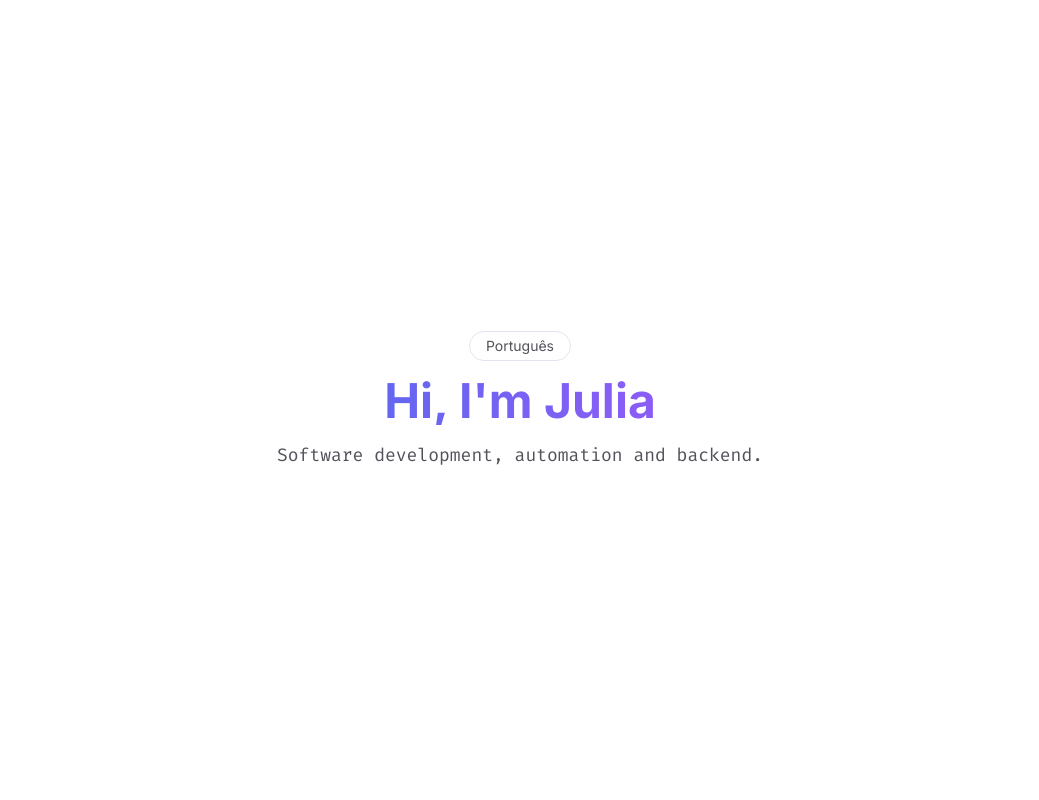
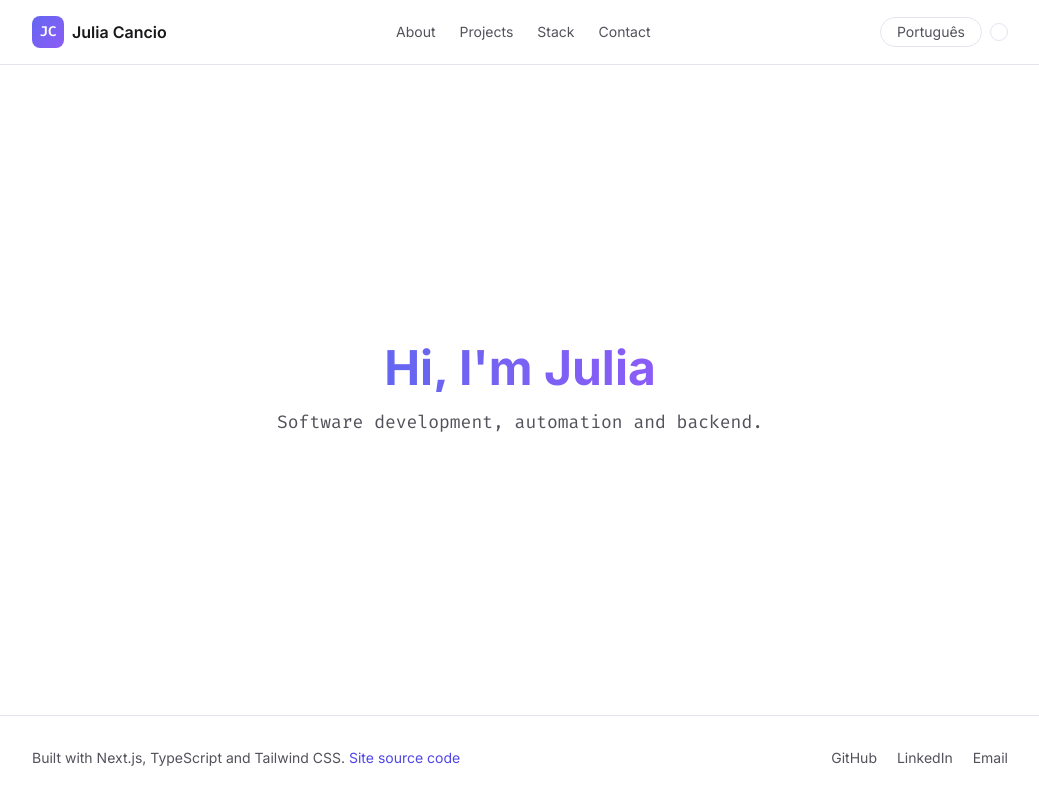
Before and after one commit to juliacancio-dev/portfolio, a Next.js app: page /en in a window 1280 px wide. Shown: the whole page, without its empty margins (120-1159 px from the left). Built offline with nearby package versions, Linux system fonts and the light colour scheme.

Commit message:
feat: adiciona cabeçalho, rodapé e botão de tema

```diff
--- a/src/app/[locale]/layout.tsx
+++ b/src/app/[locale]/layout.tsx
@@ -6,6 +6,8 @@ import { setRequestLocale } from "next-intl/server";
 import { routing } from "@/shared/i18n/routing";
 import ThemeProvider from "@/shared/theme/theme-provider";
 import "../globals.css";
+import SiteFooter from "@/shared/layout/site-footer";
+import SiteHeader from "@/shared/layout/site-header";
 
 const inter = Inter({
   variable: "--font-inter",
@@ -44,7 +46,11 @@ export default async function LocaleLayout({
     >
       <body className="bg-background text-foreground flex min-h-full flex-col font-sans">
         <ThemeProvider>
-          <NextIntlClientProvider>{children}</NextIntlClientProvider>
+          <NextIntlClientProvider>
+            <SiteHeader />
+            {children}
+            <SiteFooter />
+          </NextIntlClientProvider>
         </ThemeProvider>
       </body>
     </html>
--- a/src/features/home/home-page.tsx
+++ b/src/features/home/home-page.tsx
@@ -1,12 +1,13 @@
 import { useTranslations } from "next-intl";
-import LanguageSwitcher from "@/shared/ui/language-switcher";
 
 export default function HomePage() {
   const t = useTranslations("Home");
 
   return (
-    <main className="flex flex-1 flex-col items-center justify-center gap-4 p-8">
-      <LanguageSwitcher />
+    <main
+      id="content"
+      className="flex flex-1 flex-col items-center justify-center gap-4 p-8 text-center"
+    >
       <h1 className="from-brand-from to-brand-to bg-linear-to-r bg-clip-text text-5xl font-bold text-transparent">
         {t("title")}
       </h1>
--- /dev/null
+++ b/src/shared/layout/site-footer.tsx
@@ -0,0 +1,39 @@
+import { useTranslations } from "next-intl";
+
+const links = [
+  { label: "GitHub", href: "https://github.com/juliacancio-dev" },
+  { label: "LinkedIn", href: "https://www.linkedin.com/in/juliacancio-dev/" },
+  { label: "Email", href: "mailto:julia.cancio.jesus@gmail.com" },
+];
+
+export default function SiteFooter() {
+  const t = useTranslations("Shared.Footer");
+
+  return (
+    <footer className="border-border border-t">
+      <div className="text-muted mx-auto flex max-w-5xl flex-col items-center justify-between gap-4 px-6 py-8 text-sm sm:flex-row">
+        <p className="text-center sm:text-left">
+          {t("builtWith")}{" "}
+          <a
+            href="https://github.com/juliacancio-dev/portfolio"
+            className="text-primary underline-offset-4 hover:underline"
+          >
+            {t("sourceCode")}
+          </a>
+        </p>
+        <ul className="flex gap-5">
+          {links.map((link) => (
+            <li key={link.label}>
+              <a
+                href={link.href}
+                className="hover:text-foreground transition-colors"
+              >
+                {link.label}
+              </a>
+            </li>
+          ))}
+        </ul>
+      </div>
+    </footer>
+  );
+}
--- /dev/null
+++ b/src/shared/layout/site-header.tsx
@@ -0,0 +1,53 @@
+import { useTranslations } from "next-intl";
+import { Link } from "@/shared/i18n/navigation";
+import LanguageSwitcher from "@/shared/ui/language-switcher";
+import ThemeToggle from "@/shared/ui/theme-toggle";
+
+const sections = ["about", "projects", "stack", "contact"] as const;
+
+export default function SiteHeader() {
+  const t = useTranslations("Shared.Header");
+
+  return (
+    <header className="border-border bg-background/80 sticky top-0 z-50 border-b backdrop-blur">
+      <a
+        href="#content"
+        className="focus:bg-primary focus:text-primary-foreground sr-only focus:not-sr-only focus:absolute focus:top-2 focus:left-2 focus:rounded-md focus:px-3 focus:py-2"
+      >
+        {t("skipToContent")}
+      </a>
+      <div className="mx-auto flex h-16 max-w-5xl items-center justify-between gap-4 px-6">
+        <Link
+          href="/"
+          aria-label={t("homeLabel")}
+          className="flex items-center gap-2 font-semibold"
+        >
+          <span className="from-brand-from to-brand-to flex size-8 items-center justify-center rounded-lg bg-linear-to-br font-mono text-sm text-white">
+            JC
+          </span>
+          <span className="hidden sm:inline">Julia Cancio</span>
+        </Link>
+
+        <nav aria-label={t("navLabel")} className="hidden md:block">
+          <ul className="text-muted flex gap-6 text-sm">
+            {sections.map((section) => (
+              <li key={section}>
+                <Link
+                  href={{ pathname: "/", hash: section }}
+                  className="hover:text-foreground transition-colors"
+                >
+                  {t(section)}
+                </Link>
+              </li>
+            ))}
+          </ul>
+        </nav>
+
+        <div className="flex items-center gap-2">
+          <LanguageSwitcher />
+          <ThemeToggle />
+        </div>
+      </div>
+    </header>
+  );
+}
--- a/src/shared/messages/en.json
+++ b/src/shared/messages/en.json
@@ -2,5 +2,21 @@
   "LanguageSwitcher": {
     "label": "Português",
     "ariaLabel": "Switch language to Portuguese"
+  },
+  "ThemeToggle": {
+    "label": "Toggle light and dark theme"
+  },
+  "Header": {
+    "skipToContent": "Skip to content",
+    "homeLabel": "Julia Cancio, back to home",
+    "navLabel": "Main navigation",
+    "about": "About",
+    "projects": "Projects",
+    "stack": "Stack",
+    "contact": "Contact"
+  },
+  "Footer": {
+    "builtWith": "Built with Next.js, TypeScript and Tailwind CSS.",
+    "sourceCode": "Site source code"
   }
 }
--- a/src/shared/messages/pt.json
+++ b/src/shared/messages/pt.json
@@ -2,5 +2,21 @@
   "LanguageSwitcher": {
     "label": "English",
     "ariaLabel": "Mudar o idioma para inglês"
+  },
+  "ThemeToggle": {
+    "label": "Alternar entre tema claro e escuro"
+  },
+  "Header": {
+    "skipToContent": "Pular para o conteúdo",
+    "homeLabel": "Julia Cancio, voltar ao início",
+    "navLabel": "Navegação principal",
+    "about": "Sobre",
+    "projects": "Projetos",
+    "stack": "Stack",
+    "contact": "Contato"
+  },
+  "Footer": {
+    "builtWith": "Feito com Next.js, TypeScript e Tailwind CSS.",
+    "sourceCode": "Código do site"
   }
 }
--- /dev/null
+++ b/src/shared/ui/theme-toggle.tsx
@@ -0,0 +1,45 @@
+"use client";
+
+import { useTranslations } from "next-intl";
+import { useTheme } from "next-themes";
+
+export default function ThemeToggle() {
+  const { resolvedTheme, setTheme } = useTheme();
+  const t = useTranslations("Shared.ThemeToggle");
+
+  return (
+    <button
+      type="button"
+      onClick={() => setTheme(resolvedTheme === "dark" ? "light" : "dark")}
+      aria-label={t("label")}
+      title={t("label")}
+      className="border-border text-muted hover:bg-surface hover:text-foreground trasition-colors rounded-full border p-2"
+    >
+      <svg
+        className="seze-4 dark:hidden"
+        viewBox="0 0 24 24"
+        fill="none"
+        stroke="currentColor"
+        strokeWidth="2"
+        strokeLinecap="round"
+        strokeLinejoin="round"
+        aria-hidden="true"
+      >
+        <path d="M21 12.8A9 9 0 1 1 11.2 3a7 0 0 0 9.8 9.8z" />
+      </svg>
+      <svg
+        className="hidden size-4 dark:block"
+        viewBox="0 0 24 24"
+        fill="none"
+        stroke="currentColor"
+        strokeWidth="2"
+        strokeLinecap="round"
+        strokeLinejoin="round"
+        aria-hidden="true"
+      >
+        <circle cx="12" cy="12" r="4" />
+        <path d="M12 2v2M12 20v2M4.9 4.9l1.4 1.4M17.7 17.7l1.4 1.4M2 12h2M20 12h2M4.9 19.1l1.4-1.4M17.7 6.3l1.4-1.4" />
+      </svg>
+    </button>
+  );
+}
```
